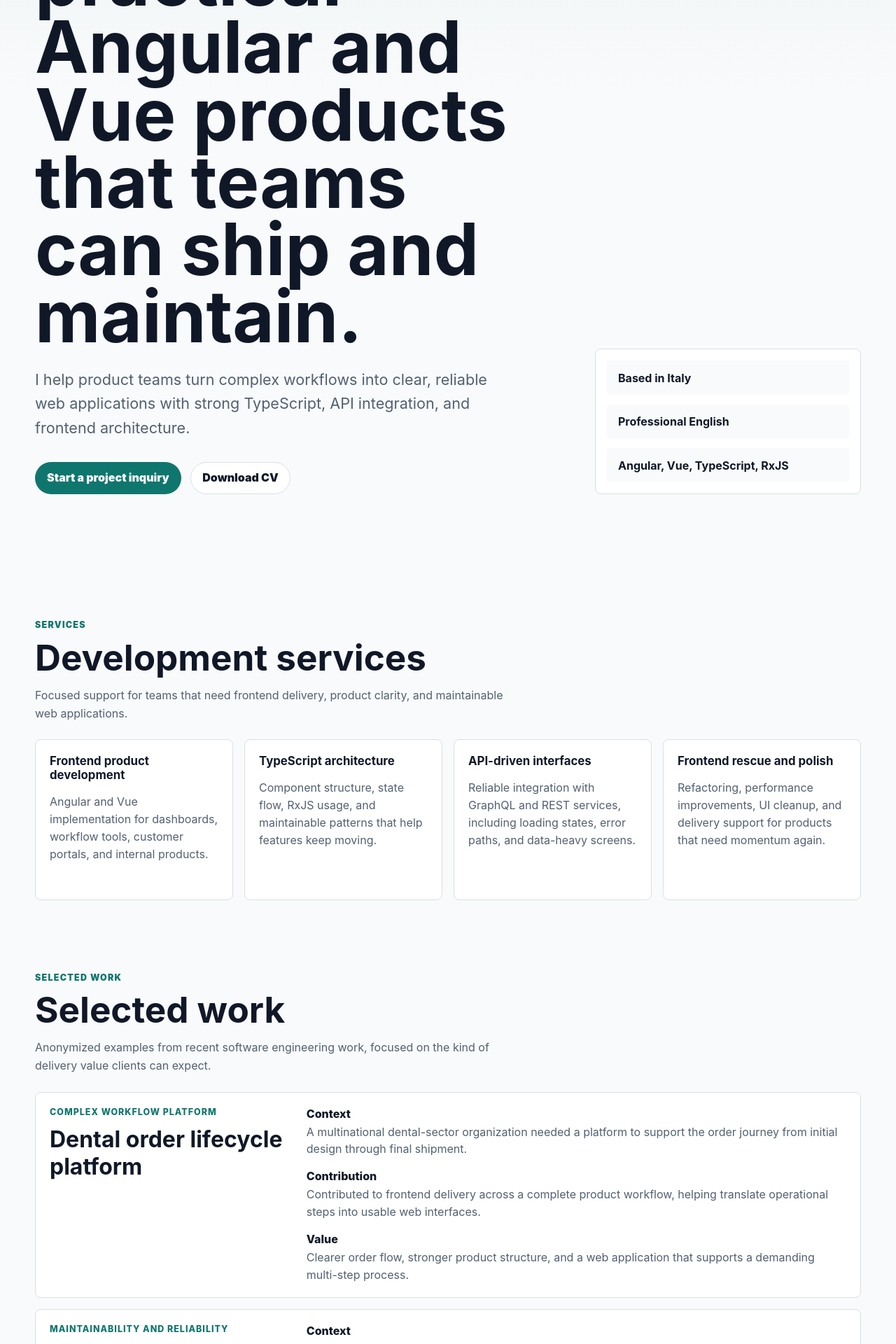
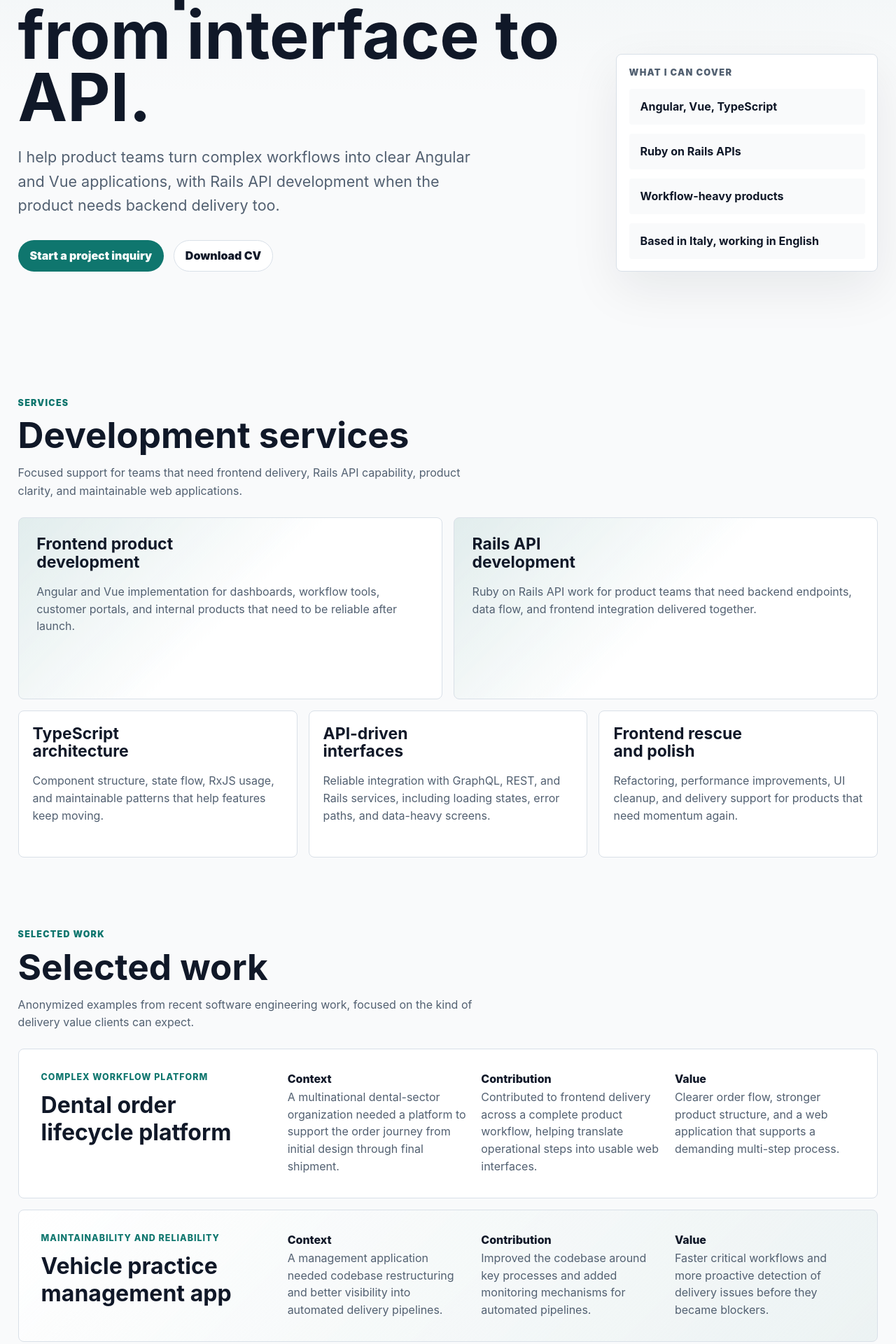
Before and after one commit to XidaZ3/Portfolio, an Angular app: page / in a window 1280 px wide. Shown: the part 380-2300 px from the top of the page at 70% size. Built offline with nearby package versions, Linux system fonts and the light colour scheme.

Commit message:
refine portfolio layout and Rails positioning

```diff
--- a/src/app/app.scss
+++ b/src/app/app.scss
@@ -1,5 +1,5 @@
 .site-shell {
-  width: min(1180px, calc(100% - 2rem));
+  width: min(1360px, calc(100% - clamp(1rem, 4vw, 4rem)));
   margin: 0 auto;
 }
 
--- a/src/app/content/portfolio-content.ts
+++ b/src/app/content/portfolio-content.ts
@@ -98,11 +98,16 @@ export const portfolioContent: Record<LanguageCode, PortfolioContent> = {
       { label: 'Contact', href: '#contact' },
     ],
     hero: {
-      eyebrow: 'Frontend product development',
-      title: 'I build practical Angular and Vue products that teams can ship and maintain.',
+      eyebrow: 'Frontend products and Rails-backed APIs',
+      title: 'I build practical web products from interface to API.',
       summary:
-        'I help product teams turn complex workflows into clear, reliable web applications with strong TypeScript, API integration, and frontend architecture.',
-      proof: ['Based in Italy', 'Professional English', 'Angular, Vue, TypeScript, RxJS'],
+        'I help product teams turn complex workflows into clear Angular and Vue applications, with Rails API development when the product needs backend delivery too.',
+      proof: [
+        'Angular, Vue, TypeScript',
+        'Ruby on Rails APIs',
+        'Workflow-heavy products',
+        'Based in Italy, working in English',
+      ],
       primaryCta: 'Start a project inquiry',
       secondaryCta: {
         label: 'Download CV',
@@ -111,12 +116,17 @@ export const portfolioContent: Record<LanguageCode, PortfolioContent> = {
     },
     servicesTitle: 'Development services',
     servicesSummary:
-      'Focused support for teams that need frontend delivery, product clarity, and maintainable web applications.',
+      'Focused support for teams that need frontend delivery, Rails API capability, product clarity, and maintainable web applications.',
     services: [
       {
         title: 'Frontend product development',
         description:
-          'Angular and Vue implementation for dashboards, workflow tools, customer portals, and internal products.',
+          'Angular and Vue implementation for dashboards, workflow tools, customer portals, and internal products that need to be reliable after launch.',
+      },
+      {
+        title: 'Rails API development',
+        description:
+          'Ruby on Rails API work for product teams that need backend endpoints, data flow, and frontend integration delivered together.',
       },
       {
         title: 'TypeScript architecture',
@@ -126,7 +136,7 @@ export const portfolioContent: Record<LanguageCode, PortfolioContent> = {
       {
         title: 'API-driven interfaces',
         description:
-          'Reliable integration with GraphQL and REST services, including loading states, error paths, and data-heavy screens.',
+          'Reliable integration with GraphQL, REST, and Rails services, including loading states, error paths, and data-heavy screens.',
       },
       {
         title: 'Frontend rescue and polish',
@@ -171,20 +181,22 @@ export const portfolioContent: Record<LanguageCode, PortfolioContent> = {
     ],
     skillsTitle: 'Tools and strengths',
     skillsSummary:
-      'The stack is centered on modern frontend delivery, with enough backend fluency to collaborate well across product teams.',
+      'The stack is centered on modern frontend delivery with Rails API capability for teams that need one developer to connect product flow end to end.',
     skillGroups: [
       {
         title: 'Frontend',
         skills: ['Angular', 'Vue', 'TypeScript', 'RxJS', 'Three.js', 'TailwindCSS'],
       },
       {
-        title: 'APIs and delivery',
-        skills: ['GraphQL', 'REST', 'Git', 'Agile methodologies', 'Pipeline monitoring'],
+        title: 'Backend and APIs',
+        skills: ['Ruby on Rails', 'Rails APIs', 'GraphQL', 'REST', 'Data modeling'],
       },
       {
-        title: 'Collaboration',
+        title: 'Delivery',
         skills: [
-          'Ruby on Rails collaboration',
+          'Git',
+          'Agile methodologies',
+          'Pipeline monitoring',
           'Predictive thinking',
           'Italian native',
           'Professional English',
@@ -197,18 +209,13 @@ export const portfolioContent: Record<LanguageCode, PortfolioContent> = {
         title: 'Software Engineer at Moku',
         meta: 'June 2022 to today',
         description:
-          'Frontend and full-stack delivery across workflow platforms, management tools, and interactive web experiences.',
+          'Frontend, Rails API, and full-stack delivery across workflow platforms, management tools, and interactive web experiences.',
       },
       {
         title: 'University of Padova',
         meta: 'Computer Science, 2019 to 2022',
         description:
           'Bachelor degree in Computer Science. Top 3% of graduating class and winner of the “Mille e una lode” scholarship.',
-      },
-      {
-        title: 'Stripe Certified Associate Developer',
-        meta: 'Certification',
-        description: 'Validated Stripe development knowledge for payment-oriented product work.',
       },
     ],
     contact: {
@@ -222,6 +229,7 @@ export const portfolioContent: Record<LanguageCode, PortfolioContent> = {
       typeOptions: [
         'Angular product',
         'Vue product',
+        'Rails API / full-stack product',
         'Frontend rescue',
         'API-driven UI',
         '3D web UI',
@@ -233,7 +241,7 @@ export const portfolioContent: Record<LanguageCode, PortfolioContent> = {
       linkedinLabel: 'LinkedIn',
     },
     footer: {
-      summary: 'Frontend product development for teams that need practical delivery.',
+      summary: 'Frontend and Rails API development for teams that need practical delivery.',
       location: 'Sacile, Pordenone, Italy',
     },
   },
@@ -247,11 +255,16 @@ export const portfolioContent: Record<LanguageCode, PortfolioContent> = {
       { label: 'Contatti', href: '#contact' },
     ],
     hero: {
-      eyebrow: 'Sviluppo frontend di prodotto',
-      title: 'Realizzo prodotti Angular e Vue concreti, consegnabili e mantenibili.',
+      eyebrow: 'Prodotti frontend e API Rails',
+      title: 'Realizzo prodotti web pratici dall’interfaccia all’API.',
       summary:
-        'Aiuto team di prodotto a trasformare workflow complessi in applicazioni web chiare e affidabili, con TypeScript, integrazione API e architettura frontend solida.',
-      proof: ['Base in Italia', 'Inglese professionale', 'Angular, Vue, TypeScript, RxJS'],
+        'Aiuto team di prodotto a trasformare workflow complessi in applicazioni Angular e Vue chiare, con sviluppo API Rails quando serve coprire anche il backend.',
+      proof: [
+        'Angular, Vue, TypeScript',
+        'API Ruby on Rails',
+        'Prodotti con workflow complessi',
+        'Base in Italia, lavoro in inglese',
+      ],
       primaryCta: 'Avvia una richiesta',
       secondaryCta: {
         label: 'Scarica CV',
@@ -260,12 +273,17 @@ export const portfolioContent: Record<LanguageCode, PortfolioContent> = {
     },
     servicesTitle: 'Servizi di sviluppo',
     servicesSummary:
-      'Supporto mirato per team che hanno bisogno di delivery frontend, chiarezza di prodotto e applicazioni web mantenibili.',
+      'Supporto mirato per team che hanno bisogno di delivery frontend, API Rails, chiarezza di prodotto e applicazioni web mantenibili.',
     services: [
       {
         title: 'Sviluppo frontend di prodotto',
         description:
-          'Implementazione Angular e Vue per dashboard, strumenti operativi, portali cliente e prodotti interni.',
+          'Implementazione Angular e Vue per dashboard, strumenti operativi, portali cliente e prodotti interni che devono restare affidabili dopo il rilascio.',
+      },
+      {
+        title: 'Sviluppo API Rails',
+        description:
+          'Sviluppo Ruby on Rails per team che hanno bisogno di endpoint backend, flussi dati e integrazione frontend consegnati insieme.',
       },
       {
         title: 'Architettura TypeScript',
@@ -275,7 +293,7 @@ export const portfolioContent: Record<LanguageCode, PortfolioContent> = {
       {
         title: 'Interfacce basate su API',
         description:
-          'Integrazione affidabile con servizi GraphQL e REST, inclusi stati di caricamento, casi di errore e schermate data-heavy.',
+          'Integrazione affidabile con servizi GraphQL, REST e Rails, inclusi stati di caricamento, casi di errore e schermate data-heavy.',
       },
       {
         title: 'Refactoring e rifinitura frontend',
@@ -319,20 +337,22 @@ export const portfolioContent: Record<LanguageCode, PortfolioContent> = {
     ],
     skillsTitle: 'Strumenti e punti di forza',
     skillsSummary:
-      'Lo stack è centrato sulla delivery frontend moderna, con competenze backend sufficienti per collaborare bene con tutto il team prodotto.',
+      'Lo stack è centrato sulla delivery frontend moderna, con capacità API Rails per team che cercano continuità tra prodotto, interfaccia e backend.',
     skillGroups: [
       {
         title: 'Frontend',
         skills: ['Angular', 'Vue', 'TypeScript', 'RxJS', 'Three.js', 'TailwindCSS'],
       },
       {
-        title: 'API e delivery',
-        skills: ['GraphQL', 'REST', 'Git', 'Metodologie Agile', 'Monitoraggio pipeline'],
+        title: 'Backend e API',
+        skills: ['Ruby on Rails', 'API Rails', 'GraphQL', 'REST', 'Data modeling'],
       },
       {
-        title: 'Collaborazione',
+        title: 'Delivery',
         skills: [
-          'Collaborazione Ruby on Rails',
+          'Git',
+          'Metodologie Agile',
+          'Monitoraggio pipeline',
           'Predictive thinking',
           'Italiano madrelingua',
           'Inglese professionale',
@@ -345,19 +365,13 @@ export const portfolioContent: Record<LanguageCode, PortfolioContent> = {
         title: 'Software Engineer presso Moku',
         meta: 'Giugno 2022 a oggi',
         description:
-          'Delivery frontend e full-stack su piattaforme workflow, strumenti gestionali ed esperienze web interattive.',
+          'Delivery frontend, API Rails e full-stack su piattaforme workflow, strumenti gestionali ed esperienze web interattive.',
       },
       {
         title: 'Università di Padova',
         meta: 'Informatica, 2019-2022',
         description:
           'Laurea triennale in Informatica. Top 3% della classe di laureati e vincitore della borsa “Mille e una lode”.',
-      },
-      {
-        title: 'Stripe Certified Associate Developer',
-        meta: 'Certificazione',
-        description:
-          'Conoscenza certificata dello sviluppo Stripe per prodotti con componenti di pagamento.',
       },
     ],
     contact: {
@@ -371,6 +385,7 @@ export const portfolioContent: Record<LanguageCode, PortfolioContent> = {
       typeOptions: [
         'Prodotto Angular',
         'Prodotto Vue',
+        'API Rails / prodotto full-stack',
         'Recupero frontend',
         'UI basata su API',
         'UI web 3D',
@@ -382,7 +397,7 @@ export const portfolioContent: Record<LanguageCode, PortfolioContent> = {
       linkedinLabel: 'LinkedIn',
     },
     footer: {
-      summary: 'Sviluppo frontend di prodotto per team che hanno bisogno di delivery concreta.',
+      summary: 'Sviluppo frontend e API Rails per team che hanno bisogno di delivery concreta.',
       location: 'Sacile, Pordenone, Italia',
     },
   },
--- a/src/app/sections/case-studies-section.scss
+++ b/src/app/sections/case-studies-section.scss
@@ -9,12 +9,16 @@
 
 .case-card {
   display: grid;
-  grid-template-columns: minmax(220px, 0.8fr) minmax(0, 1.8fr);
-  gap: 1.5rem;
-  padding: 1.25rem;
+  grid-template-columns: minmax(260px, 0.75fr) minmax(0, 2fr);
+  gap: clamp(1.5rem, 4vw, 3rem);
+  padding: clamp(1.25rem, 2.5vw, 2rem);
   border: 1px solid var(--color-border);
   border-radius: var(--radius);
   background: var(--color-surface);
+}
+
+.case-card:nth-child(even) {
+  background: linear-gradient(135deg, var(--color-surface), rgb(15 118 110 / 0.055));
 }
 
 .case-card__label {
@@ -33,7 +37,8 @@
 
 dl {
   display: grid;
-  gap: 1rem;
+  grid-template-columns: repeat(3, minmax(0, 1fr));
+  gap: 1.2rem;
   margin: 0;
 }
 
@@ -52,4 +57,8 @@ dd {
   .case-card {
     grid-template-columns: 1fr;
   }
+
+  dl {
+    grid-template-columns: 1fr;
+  }
 }
--- a/src/app/sections/contact-section.html
+++ b/src/app/sections/contact-section.html
@@ -36,7 +36,7 @@
         name="projectType"
       >
         <option value=""></option>
-        @for (option of content().typeOptions; track option) {
+        @for (option of content().typeOptions; track $index) {
           <option [value]="option">{{ option }}</option>
         }
       </select>
--- a/src/app/sections/hero-section.html
+++ b/src/app/sections/hero-section.html
@@ -13,7 +13,8 @@
   </div>
 
   <aside class="hero__proof" aria-label="Profile highlights">
-    @for (item of content().proof; track item) {
+    <p>What I can cover</p>
+    @for (item of content().proof; track $index) {
       <span>{{ item }}</span>
     }
   </aside>
--- a/src/app/sections/hero-section.scss
+++ b/src/app/sections/hero-section.scss
@@ -4,8 +4,8 @@
 
 .hero {
   display: grid;
-  grid-template-columns: minmax(0, 1fr) minmax(260px, 380px);
-  gap: clamp(2rem, 5vw, 5rem);
+  grid-template-columns: minmax(0, 1.35fr) minmax(320px, 0.65fr);
+  gap: clamp(2rem, 6vw, 6.5rem);
   align-items: end;
   min-height: calc(100svh - 84px);
   padding: clamp(4rem, 8vw, 7rem) 0 clamp(3rem, 6vw, 5rem);
@@ -17,8 +17,8 @@
 
 h1 {
   margin: 0;
-  max-width: 11ch;
-  font-size: clamp(3.2rem, 8vw, 6.8rem);
+  max-width: 13ch;
+  font-size: clamp(3.4rem, 7.4vw, 7.2rem);
   line-height: 0.94;
   letter-spacing: 0;
 }
@@ -41,10 +41,20 @@ h1 {
 .hero__proof {
   display: grid;
   gap: 0.85rem;
-  padding: 1rem;
+  padding: 1.1rem;
   border: 1px solid var(--color-border);
   border-radius: var(--radius);
   background: var(--color-surface);
+  box-shadow: 0 24px 70px rgb(16 24 40 / 0.08);
+}
+
+.hero__proof p {
+  margin: 0 0 0.2rem;
+  color: var(--color-muted);
+  font-size: 0.8rem;
+  font-weight: 900;
+  letter-spacing: 0.1em;
+  text-transform: uppercase;
 }
 
 .hero__proof span {
@@ -54,6 +64,7 @@ h1 {
   background: var(--color-background);
   color: var(--color-ink);
   font-weight: 700;
+  line-height: 1.35;
 }
 
 @media (max-width: 820px) {
--- a/src/app/sections/services-section.html
+++ b/src/app/sections/services-section.html
@@ -6,8 +6,8 @@
   </div>
 
   <div class="service-grid">
-    @for (service of services(); track service.title) {
-      <article class="service-card">
+    @for (service of services(); track service.title; let index = $index) {
+      <article class="service-card" [class.service-card--featured]="index < 2">
         <h3>{{ service.title }}</h3>
         <p>{{ service.description }}</p>
       </article>
--- a/src/app/sections/services-section.scss
+++ b/src/app/sections/services-section.scss
@@ -4,21 +4,41 @@
 
 .service-grid {
   display: grid;
-  grid-template-columns: repeat(4, minmax(0, 1fr));
+  grid-template-columns: repeat(6, minmax(0, 1fr));
   gap: 1rem;
 }
 
 .service-card {
-  min-height: 230px;
+  grid-column: span 2;
+  min-height: 210px;
   padding: 1.25rem;
   border: 1px solid var(--color-border);
   border-radius: var(--radius);
   background: var(--color-surface);
+  transition:
+    border-color 160ms ease,
+    transform 160ms ease,
+    box-shadow 160ms ease;
+}
+
+.service-card--featured {
+  grid-column: span 3;
+  min-height: 260px;
+  padding: clamp(1.25rem, 2vw, 1.75rem);
+  background: linear-gradient(135deg, rgb(15 118 110 / 0.1), var(--color-surface) 52%);
+}
+
+.service-card:hover {
+  border-color: rgb(15 118 110 / 0.28);
+  box-shadow: 0 18px 50px rgb(16 24 40 / 0.08);
+  transform: translateY(-2px);
 }
 
 .service-card h3 {
   margin: 0;
-  font-size: 1.05rem;
+  max-width: 14ch;
+  font-size: clamp(1.1rem, 1.8vw, 1.55rem);
+  line-height: 1.12;
 }
 
 .service-card p {
@@ -31,6 +51,11 @@
   .service-grid {
     grid-template-columns: repeat(2, minmax(0, 1fr));
   }
+
+  .service-card,
+  .service-card--featured {
+    grid-column: auto;
+  }
 }
 
 @media (max-width: 620px) {
--- a/src/app/sections/skills-section.html
+++ b/src/app/sections/skills-section.html
@@ -10,7 +10,7 @@
       <article class="skill-group">
         <h3>{{ group.title }}</h3>
         <div class="skill-tags">
-          @for (skill of group.skills; track skill) {
+          @for (skill of group.skills; track $index) {
             <span>{{ skill }}</span>
           }
         </div>
--- a/src/styles.scss
+++ b/src/styles.scss
@@ -56,7 +56,7 @@ a {
 
 .section--split {
   display: grid;
-  grid-template-columns: minmax(240px, 0.75fr) minmax(0, 1.4fr);
+  grid-template-columns: minmax(280px, 0.7fr) minmax(0, 1.65fr);
   gap: clamp(1.5rem, 4vw, 4rem);
   align-items: start;
 }
```
Also changed, not shown: src/app/sections/credentials-section.scss (+8 -9 lines), 2 other files (tests, documents, lock files or other folders).
